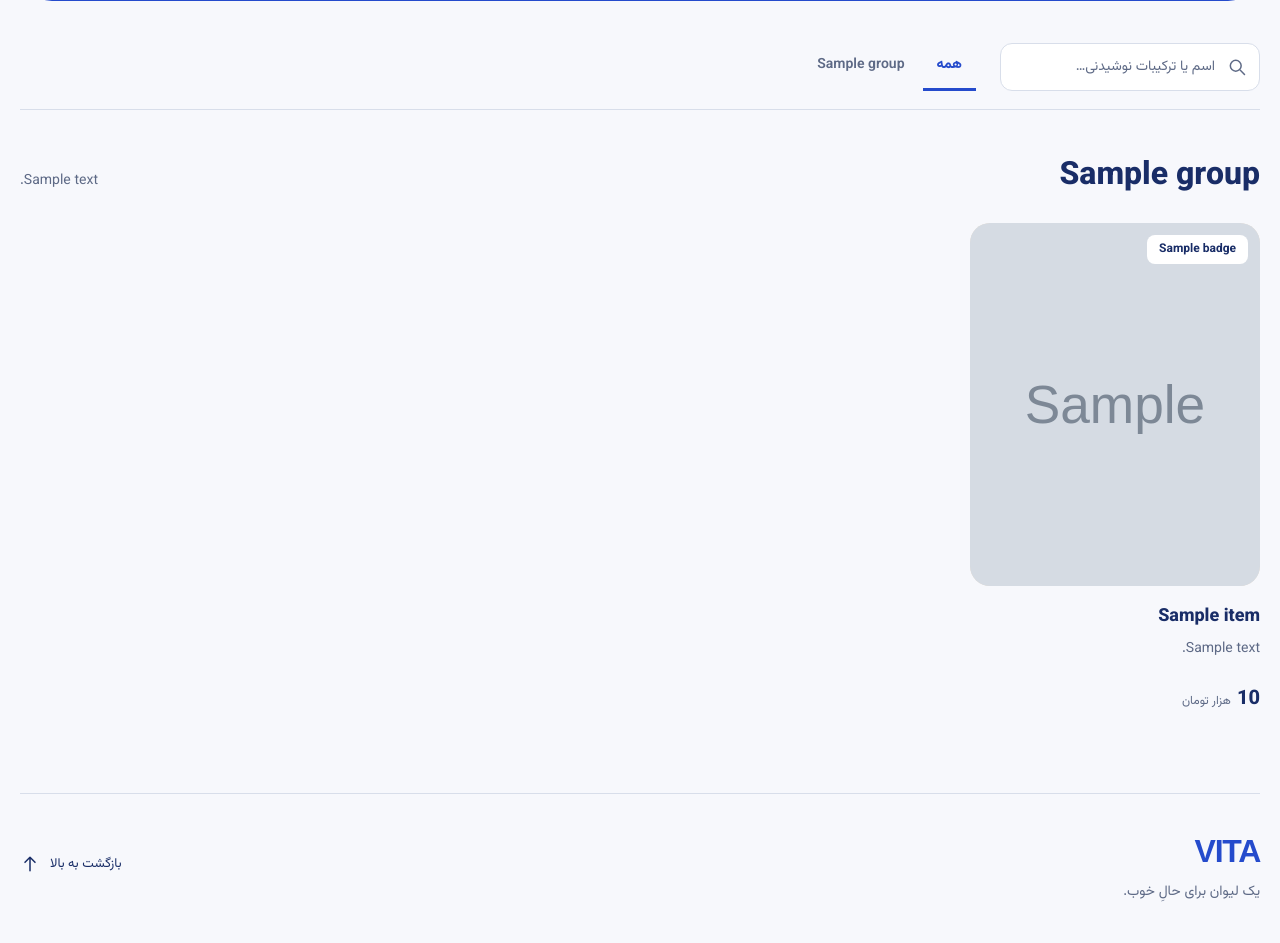
After one commit to Tarokh11/Digital-menu, a Django app: template templates/menu/new.html in a window 1280 px wide. The commit adds this page. Shown: the part 519-1462 px from the top of the page. Run offline with Django 5.2, Linux system fonts and the light colour scheme; the template is opened without the code that fills it: most values are stand-ins (such as "Sample title", 1, 10 or a date in 2020); grey boxes marked "Sample" are stand-in pictures.

Commit message:
Add a cobalt VITA menu page with full product grids

```diff
--- /dev/null
+++ b/menu/static/menu/new-menu.css
@@ -0,0 +1,115 @@
+/* VITA's second menu: cobalt packaging, open product grids and fruit photography. */
+.nova-menu {
+  --nova-paper: #f7f8fc;
+  --nova-white: #ffffff;
+  --nova-ink: #192d67;
+  --nova-muted: #5e6a86;
+  --nova-blue: #254bcc;
+  --nova-lemon: #ffe68c;
+  --nova-line: #d8deea;
+  --nova-nav-height: 136px;
+  background: var(--nova-paper);
+  color: var(--nova-ink);
+  font-family: "Vazirmatn", Tahoma, sans-serif;
+  line-height: 1.6;
+}
+.nova-menu [hidden] { display: none !important; }
+.nova-menu :focus-visible { outline: 3px solid var(--nova-blue); outline-offset: 5px; }
+.nova-menu svg { width: 20px; height: 20px; flex: 0 0 auto; fill: none; stroke: currentColor; stroke-width: 1.8; stroke-linecap: round; stroke-linejoin: round; }
+.nova-shell { width: min(1240px, calc(100% - 32px)); margin-inline: auto; }
+.nova-skip { position: fixed; top: 8px; right: 16px; z-index: 50; padding: 12px 20px; border-radius: 12px; background: var(--nova-blue); color: var(--nova-white); transform: translateY(-150%); }
+.nova-skip:focus { transform: translateY(0); }
+.nova-header { display: flex; min-height: 96px; align-items: center; justify-content: space-between; gap: 24px; }
+.nova-brand { display: inline-flex; align-items: center; gap: 8px; color: var(--nova-blue); text-decoration: none; }
+.nova-brand svg { width: 32px; height: 32px; fill: currentColor; stroke: none; }
+.nova-brand span { font-family: Arial, sans-serif; font-size: 32px; font-weight: 900; letter-spacing: -.04em; }
+.nova-header-note { color: var(--nova-muted); font-size: .875rem; }
+.nova-back { display: inline-flex; min-height: 44px; align-items: center; gap: 8px; color: var(--nova-ink); font-size: .8125rem; font-weight: 600; text-decoration: none; }
+.nova-back svg { width: 16px; }
+.nova-hero { display: grid; grid-template-columns: minmax(0, 1.2fr) minmax(0, 1fr); min-height: 420px; align-items: center; gap: 36px; padding: 32px 64px; border-radius: 32px; background: var(--nova-blue); color: var(--nova-white); }
+.nova-hero-copy { min-width: 0; }
+.nova-hero h1 { max-width: 9em; margin: 0; font-size: clamp(2.3rem, 5.6vw, 4.75rem); font-weight: 850; line-height: 1.3; }
+.nova-hero-copy > p { margin: 20px 0 28px; color: #eef1ff; font-size: 1rem; line-height: 1.9; }
+.nova-hero-cta { display: inline-flex; max-width: 100%; min-height: 52px; align-items: center; justify-content: center; gap: 16px; padding: 12px 22px; border-radius: 14px; background: var(--nova-lemon); color: var(--nova-ink); font-size: .875rem; font-weight: 750; text-decoration: none; }
+.nova-hero .nova-hero-cta:focus-visible { outline-color: var(--nova-white); }
+.nova-hero-photo { width: min(100%, 340px); height: 360px; justify-self: center; overflow: hidden; border-radius: 150px 150px 24px 24px; background: #f4e4d3; }
+.nova-hero-photo img { display: block; width: 100%; height: 100%; object-fit: cover; object-position: center 66%; }
+.nova-controls { position: sticky; top: 0; z-index: 20; display: grid; grid-template-columns: 260px minmax(0, 1fr); gap: 24px; align-items: center; margin-top: 24px; padding: 18px 0; border-bottom: 1px solid var(--nova-line); background: var(--nova-paper); }
+.nova-search { display: flex; min-width: 0; min-height: 48px; align-items: center; gap: 10px; padding: 0 12px; border: 1px solid var(--nova-line); border-radius: 12px; background: var(--nova-white); }
+.nova-search:focus-within { border-color: var(--nova-blue); box-shadow: 0 0 0 2px rgb(37 75 204 / 12%); }
+.nova-search > svg { color: var(--nova-muted); }
+.nova-search input { width: 100%; min-width: 0; padding-block: 12px; border: 0; outline: 0; background: transparent; color: var(--nova-ink); font: inherit; font-size: .875rem; }
+.nova-search input::-webkit-search-cancel-button { display: none; }
+.nova-search input::placeholder { color: var(--nova-muted); }
+.nova-search button { display: grid; width: 44px; height: 44px; flex: 0 0 44px; place-items: center; margin-inline-end: -10px; border: 0; border-radius: 10px; background: transparent; color: var(--nova-muted); cursor: pointer; }
+.nova-tabs { display: flex; min-width: 0; gap: 4px; overflow-x: auto; scrollbar-width: none; }
+.nova-tabs::-webkit-scrollbar { display: none; }
+.nova-tabs a { display: inline-flex; min-height: 48px; flex: 0 0 auto; align-items: center; padding: 10px 14px; border-bottom: 3px solid transparent; color: var(--nova-muted); font-size: .875rem; font-weight: 600; text-decoration: none; white-space: nowrap; }
+.nova-tabs a[aria-current] { border-bottom-color: var(--nova-blue); color: var(--nova-blue); font-weight: 800; }
+.nova-tabs a:hover { color: var(--nova-blue); }
+.nova-tabs a:focus-visible { outline-offset: -3px; border-radius: 8px; }
+.nova-catalog,
+.nova-collection { scroll-margin-top: calc(var(--nova-nav-height) + 20px); }
+.nova-search-status { margin: 20px 0 0; color: var(--nova-muted); font-size: .875rem; }
+.nova-search-status:empty { display: none; }
+.nova-collection { padding-top: 44px; padding-bottom: 20px; }
+.nova-collection + .nova-collection { margin-top: 20px; border-top: 1px solid var(--nova-line); }
+.nova-collection-heading { display: flex; align-items: baseline; justify-content: space-between; gap: 24px; margin-bottom: 24px; }
+.nova-collection-heading h2 { margin: 0; font-size: clamp(1.5rem, 3vw, 2rem); font-weight: 800; line-height: 1.4; }
+.nova-collection-heading > p { margin: 0; color: var(--nova-muted); font-size: .875rem; }
+.nova-product-grid { display: grid; grid-template-columns: repeat(4, minmax(0, 1fr)); gap: 26px; }
+.nova-product { display: flex; min-width: 0; flex-direction: column; }
+.nova-product-image { position: relative; overflow: hidden; aspect-ratio: 4 / 5; border-radius: 20px; background: #f4e4d3; }
+.nova-product-image img { display: block; width: 100%; height: 100%; object-fit: cover; }
+.nova-product-badge { position: absolute; top: 12px; right: 12px; padding: 5px 12px; border-radius: 8px; background: var(--nova-white); color: var(--nova-ink); font-size: .75rem; font-weight: 700; }
+.nova-product-copy { display: flex; flex: 1; flex-direction: column; align-items: flex-start; padding-top: 18px; }
+.nova-product h3 { margin: 0; font-size: 1.125rem; font-weight: 800; line-height: 1.5; overflow-wrap: anywhere; }
+.nova-ingredients { margin: 6px 0 18px; color: var(--nova-muted); font-size: .875rem; line-height: 1.8; }
+.nova-product-price { display: flex; flex-wrap: wrap; align-items: baseline; gap: 6px; margin: auto 0 0; padding-top: 4px; color: var(--nova-ink); }
+.nova-product-price strong { font-size: 1.25rem; font-weight: 800; line-height: 1.4; }
+.nova-product-price > span { color: var(--nova-muted); font-size: .75rem; }
+.nova-empty { padding: 72px 16px; text-align: center; }
+.nova-empty h2 { margin: 0 0 12px; font-size: 1.5rem; }
+.nova-empty p { color: var(--nova-muted); }
+.nova-empty button { min-height: 48px; padding: 12px 20px; border: 0; border-radius: 12px; background: var(--nova-blue); color: var(--nova-white); font: inherit; cursor: pointer; }
+.nova-footer { display: flex; align-items: center; justify-content: space-between; gap: 24px; margin: 60px 0 24px; padding: 32px 0 16px; border-top: 1px solid var(--nova-line); }
+.nova-footer-brand { color: var(--nova-blue); font-family: Arial, sans-serif; font-size: 32px; font-weight: 900; letter-spacing: -.04em; }
+.nova-footer p { margin: 4px 0 0; color: var(--nova-muted); font-size: .875rem; }
+.nova-footer a { display: inline-flex; min-height: 44px; align-items: center; gap: 10px; font-size: .8125rem; text-decoration: none; }
+
+@media (max-width: 960px) {
+  .nova-hero { min-height: 360px; gap: 28px; padding: 28px 36px; }
+  .nova-hero-photo { height: 310px; }
+  .nova-controls { grid-template-columns: 220px minmax(0, 1fr); gap: 16px; }
+  .nova-product-grid { gap: 18px; }
+}
+@media (max-width: 700px) {
+  .nova-header { min-height: 80px; gap: 16px; }
+  .nova-header-note { display: none; }
+  .nova-hero { grid-template-columns: minmax(0, 1.25fr) minmax(0, 1fr); min-height: 310px; gap: 16px; padding: 24px; border-radius: 24px; }
+  .nova-hero h1 { font-size: clamp(1.65rem, 6.5vw, 2.8rem); line-height: 1.4; }
+  .nova-hero-copy > p { margin: 14px 0 20px; font-size: .875rem; line-height: 1.8; }
+  .nova-desktop-break { display: none; }
+  .nova-hero-cta { min-height: 48px; gap: 10px; padding: 10px 14px; font-size: .8125rem; }
+  .nova-hero-photo { height: 250px; border-radius: 100px 100px 16px 16px; }
+  .nova-controls { grid-template-columns: minmax(0, 1fr); gap: 8px; margin-top: 16px; padding: 12px 0 4px; }
+  .nova-search input { font-size: 1rem; }
+  .nova-tabs { margin-inline: -4px; }
+  .nova-tabs a { padding-inline: 14px; font-size: .8125rem; }
+  .nova-product-grid { grid-template-columns: repeat(2, minmax(0, 1fr)); gap: 28px 18px; }
+  .nova-collection { padding-top: 32px; }
+  .nova-collection-heading { flex-direction: column; align-items: flex-start; gap: 6px; margin-bottom: 20px; }
+  .nova-collection-heading > p { font-size: .8125rem; }
+  .nova-product h3 { font-size: 1rem; }
+  .nova-ingredients { font-size: .8125rem; }
+  .nova-product-image { border-radius: 16px; }
+  .nova-product-badge { top: 8px; right: 8px; padding: 4px 8px; }
+}
+@media (max-width: 380px) {
+  .nova-shell { width: calc(100% - 28px); }
+  .nova-hero { gap: 12px; padding: 22px 16px; }
+  .nova-hero-cta { gap: 8px; padding-inline: 10px; font-size: .75rem; }
+  .nova-product-grid { column-gap: 14px; }
+  .nova-product-price strong { font-size: 1.125rem; }
+  .nova-footer { align-items: flex-start; }
+}
--- /dev/null
+++ b/menu/static/menu/new-menu.js
@@ -0,0 +1,61 @@
+const novaSearch = document.querySelector("#nova-search");
+const novaForm = document.querySelector("#nova-search-form");
+const novaCards = [...document.querySelectorAll("[data-nova-card]")];
+const novaSections = [...document.querySelectorAll("[data-nova-section]")];
+const novaLinks = [...document.querySelectorAll(".nova-tabs [data-menu-jump]")];
+const novaClear = document.querySelector("#nova-clear-search");
+const novaEmpty = document.querySelector("#nova-empty");
+const novaStatus = document.querySelector("#nova-search-status");
+const novaControls = document.querySelector("#nova-controls");
+
+const normalizeNovaText = (value) => value.normalize("NFKC").replace(/[يى]/g, "ی").replace(/ك/g, "ک").replace(/\u200c/g, " ").replace(/\s+/g, " ").trim().toLocaleLowerCase("fa");
+const novaMotion = () => window.matchMedia("(prefers-reduced-motion: reduce)").matches ? "auto" : "smooth";
+const setNovaActive = (target) => {
+  novaLinks.forEach((link) => {
+    if (link.getAttribute("href") === target) link.setAttribute("aria-current", "location");
+    else link.removeAttribute("aria-current");
+  });
+};
+const filterNovaProducts = () => {
+  const query = normalizeNovaText(novaSearch.value);
+  let count = 0;
+  novaCards.forEach((card) => {
+    card.hidden = !normalizeNovaText(card.dataset.search).includes(query);
+    if (!card.hidden) count += 1;
+  });
+  novaSections.forEach((section) => {
+    section.hidden = ![...section.querySelectorAll("[data-nova-card]")].some((card) => !card.hidden);
+  });
+  novaClear.hidden = !query;
+  novaEmpty.hidden = count !== 0;
+  novaStatus.textContent = query ? `${new Intl.NumberFormat("fa-IR").format(count)} نوشیدنی پیدا شد` : "";
+  if (query) setNovaActive("#menu-catalog");
+};
+const resetNovaSearch = () => {
+  novaSearch.value = "";
+  filterNovaProducts();
+};
+novaSearch.addEventListener("input", filterNovaProducts);
+novaForm.addEventListener("submit", (event) => { event.preventDefault(); filterNovaProducts(); });
+novaClear.addEventListener("click", () => { resetNovaSearch(); novaSearch.focus(); });
+document.querySelector("#nova-show-all").addEventListener("click", () => { resetNovaSearch(); novaSearch.focus(); });
+
+const updateNovaNavHeight = () => {
+  document.body.style.setProperty("--nova-nav-height", `${novaControls.getBoundingClientRect().height}px`);
+};
+updateNovaNavHeight();
+if ("ResizeObserver" in window) new ResizeObserver(updateNovaNavHeight).observe(novaControls);
+else window.addEventListener("resize", updateNovaNavHeight);
+
+document.querySelectorAll("[data-menu-jump]").forEach((link) => {
+  link.addEventListener("click", (event) => {
+    const href = link.getAttribute("href");
+    const target = document.getElementById(href.slice(1));
+    if (!target) return;
+    event.preventDefault();
+    resetNovaSearch();
+    setNovaActive(href);
+    history.replaceState(null, "", href);
+    target.scrollIntoView({ behavior: novaMotion(), block: "start" });
+  });
+});
--- a/restaurant/urls.py
+++ b/restaurant/urls.py
@@ -1,9 +1,10 @@
 from django.urls import path
 
-from menu.views import home, menu, tulliana_menu
+from menu.views import home, menu, menu_new, tulliana_menu
 
 urlpatterns = [
     path("", home, name="home"),
     path("menu/", menu, name="menu"),
+    path("menu-new/", menu_new, name="menu_new"),
     path("tulliana/", tulliana_menu, name="tulliana_menu"),
 ]
--- a/templates/layouts/base.html
+++ b/templates/layouts/base.html
@@ -4,7 +4,7 @@
 <head>
   <meta charset="utf-8">
   <meta name="viewport" content="width=device-width, initial-scale=1">
-  <meta name="theme-color" content="#ff9a22">
+  <meta name="theme-color" content="{% block theme_color %}#ff9a22{% endblock %}">
   <meta name="description" content="{{ page_description|default:'منوی آبمیوه‌ها و نوشیدنی‌های تازه' }}">
   <title>{{ shop_name }}</title>
   <link rel="stylesheet" href="{% static 'menu/menu.css' %}">
--- /dev/null
+++ b/templates/menu/new.html
@@ -0,0 +1,82 @@
+{% extends "layouts/base.html" %}
+{% load static %}
+{% block theme_color %}#254bcc{% endblock %}
+{% block body_class %}nova-menu{% endblock %}
+{% block styles %}<link rel="stylesheet" href="{% static 'menu/new-menu.css' %}">{% endblock %}
+{% block content %}
+<a class="nova-skip" href="#menu-catalog">رفتن به نوشیدنی‌ها</a>
+<div class="nova-shell" id="top">
+  <header class="nova-header">
+    <a class="nova-brand" href="{% url 'home' %}" aria-label="ویتا، صفحهٔ اصلی">
+      <svg viewBox="0 0 40 40" aria-hidden="true"><path d="M20 32C8 32 3 19 6 9c10 0 20 8 14 23Z"/><path d="M20 32C13 14 23 3 35 4c2 13-5 24-15 28Z"/></svg>
+      <span lang="en" dir="ltr">VITA</span>
+    </a>
+    <span class="nova-header-note">آبمیوه و نوشیدنی</span>
+    <a class="nova-back" href="{% url 'menu' %}">منوی قبلی<svg viewBox="0 0 24 24" aria-hidden="true"><path d="M9 5l7 7-7 7"/></svg></a>
+  </header>
+
+  <main>
+    <section class="nova-hero" aria-labelledby="nova-title">
+      <div class="nova-hero-copy">
+        <h1 id="nova-title">حال خوب،<br>توی یک لیوان.</h1>
+        <p>از یک آبمیوهٔ خنک تا یک شیک خوش‌طعم؛<br class="nova-desktop-break"> امروز دلت کدام را می‌خواهد؟</p>
+        <a class="nova-hero-cta" href="#menu-catalog" data-menu-jump>دیدن نوشیدنی‌ها<svg viewBox="0 0 24 24" aria-hidden="true"><path d="M12 4v16m-6-6 6 6 6-6"/></svg></a>
+      </div>
+      <div class="nova-hero-photo">
+        <img src="{% static 'menu/assets/products/pomegranate-smoothie.png' %}" alt="یک لیوان نوشیدنی میوه‌ای ویتا" width="1122" height="1402" fetchpriority="high">
+      </div>
+    </section>
+
+    <div class="nova-controls" id="nova-controls">
+      <form class="nova-search" role="search" id="nova-search-form">
+        <svg viewBox="0 0 24 24" aria-hidden="true"><circle cx="10.5" cy="10.5" r="6.5"/><path d="m16 16 5 5"/></svg>
+        <label class="sr-only" for="nova-search">اسم یا ترکیبات نوشیدنی</label>
+        <input id="nova-search" type="search" placeholder="اسم یا ترکیبات نوشیدنی…" autocomplete="off">
+        <button type="button" id="nova-clear-search" aria-label="پاک کردن جستجو" hidden><svg viewBox="0 0 24 24" aria-hidden="true"><path d="m6 6 12 12M6 18 18 6"/></svg></button>
+      </form>
+      <nav class="nova-tabs" aria-label="دسته‌بندی نوشیدنی‌ها">
+        <a href="#menu-catalog" data-menu-jump aria-current="location">همه</a>
+        {% for group in menu_groups %}<a href="#{{ group.id }}" data-menu-jump>{{ group.name }}</a>{% endfor %}
+      </nav>
+    </div>
+
+    <div class="nova-catalog" id="menu-catalog">
+      <p class="nova-search-status" id="nova-search-status" role="status" aria-live="polite"></p>
+      {% for group in menu_groups %}
+      <section class="nova-collection" id="{{ group.id }}" aria-labelledby="{{ group.id }}-title" data-nova-section>
+        <header class="nova-collection-heading">
+          <h2 id="{{ group.id }}-title">{{ group.name }}</h2>
+          <p>{{ group.note }}</p>
+        </header>
+        <div class="nova-product-grid">
+          {% for item in group.items %}
+          <article class="nova-product" data-nova-card data-search="{{ item.name }} {{ item.description }} {{ item.category }}">
+            <div class="nova-product-image">
+              <img src="{% static item.image %}" alt="{{ item.name }}" width="1122" height="1402" loading="lazy" decoding="async">
+              {% if item.badge %}<span class="nova-product-badge">{{ item.badge }}</span>{% endif %}
+            </div>
+            <div class="nova-product-copy">
+              <h3>{{ item.name }}</h3>
+              <p class="nova-ingredients">{{ item.description }}</p>
+              <p class="nova-product-price"><strong>{{ item.price }}</strong><span>هزار تومان</span></p>
+            </div>
+          </article>
+          {% endfor %}
+        </div>
+      </section>
+      {% endfor %}
+      <div class="nova-empty" id="nova-empty" hidden>
+        <h2>این ترکیب را پیدا نکردیم.</h2>
+        <p>یک اسم یا ترکیب دیگر، مثل «موز» یا «شکلات» را جستجو کن.</p>
+        <button type="button" id="nova-show-all">دیدن همهٔ نوشیدنی‌ها</button>
+      </div>
+    </div>
+  </main>
+
+  <footer class="nova-footer">
+    <div><span class="nova-footer-brand" lang="en" dir="ltr">VITA</span><p>یک لیوان برای حالِ خوب.</p></div>
+    <a href="#top">بازگشت به بالا<svg viewBox="0 0 24 24" aria-hidden="true"><path d="M12 20V4m-6 6 6-6 6 6"/></svg></a>
+  </footer>
+</div>
+{% endblock %}
+{% block scripts %}<script src="{% static 'menu/new-menu.js' %}" defer></script>{% endblock %}
```
Also changed, not shown: menu/views.py (+24 -0 lines).
